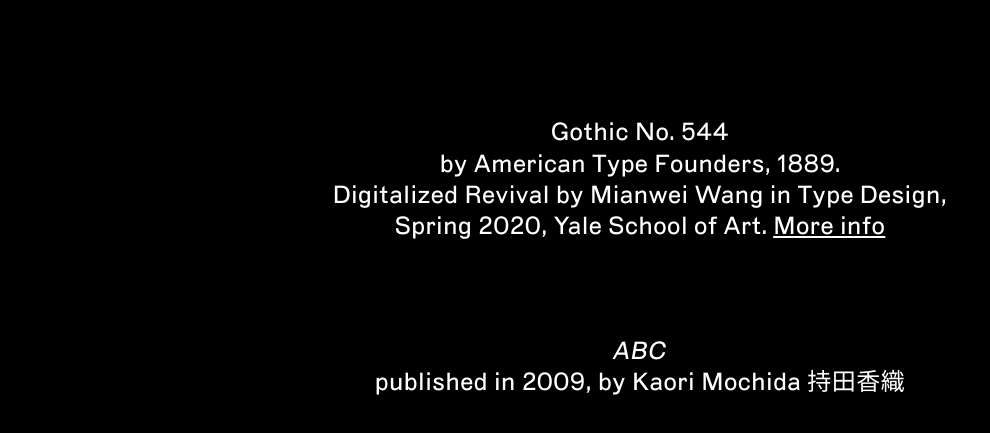
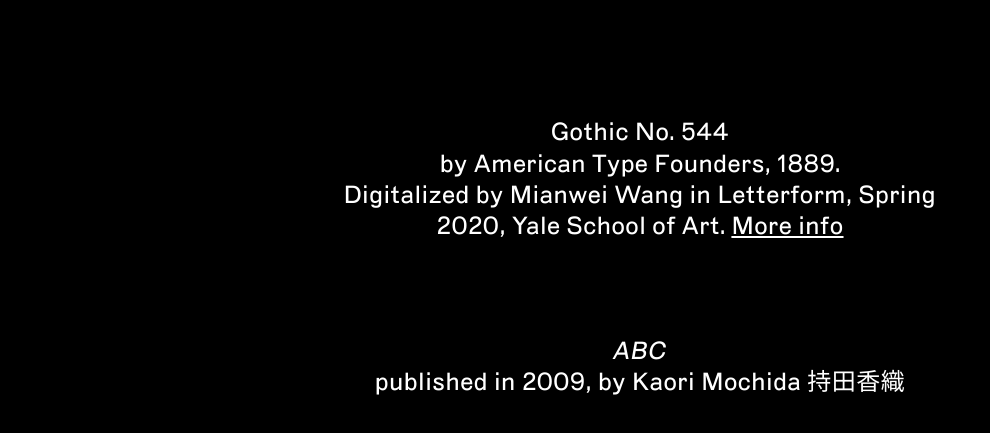
Before and after one commit to aukewor/Gothic-544, a plain HTML site: page index.html in a window 1280 px wide. Shown: the part 365-798 px from the top of the page, without its empty margins (0-990 px from the left). Drawn offline with Linux system fonts and the light colour scheme.

Commit message:
Update index.html

```diff
--- a/index.html
+++ b/index.html
@@ -120,7 +120,7 @@
 
     <div class="caption">
       Gothic No. 544 <br>by American Type Founders, 1889.<br>
-      Digitalized Revival by Mianwei Wang in Type Design, Spring 2020, Yale School of Art.
+      Digitalized by Mianwei Wang in Letterform, Spring 2020, Yale School of Art.
       <a href="http://typedesign.yaleschoolofart.org/mianwei-wang/">More info</a>
 
       <br><br><br><br>
```
